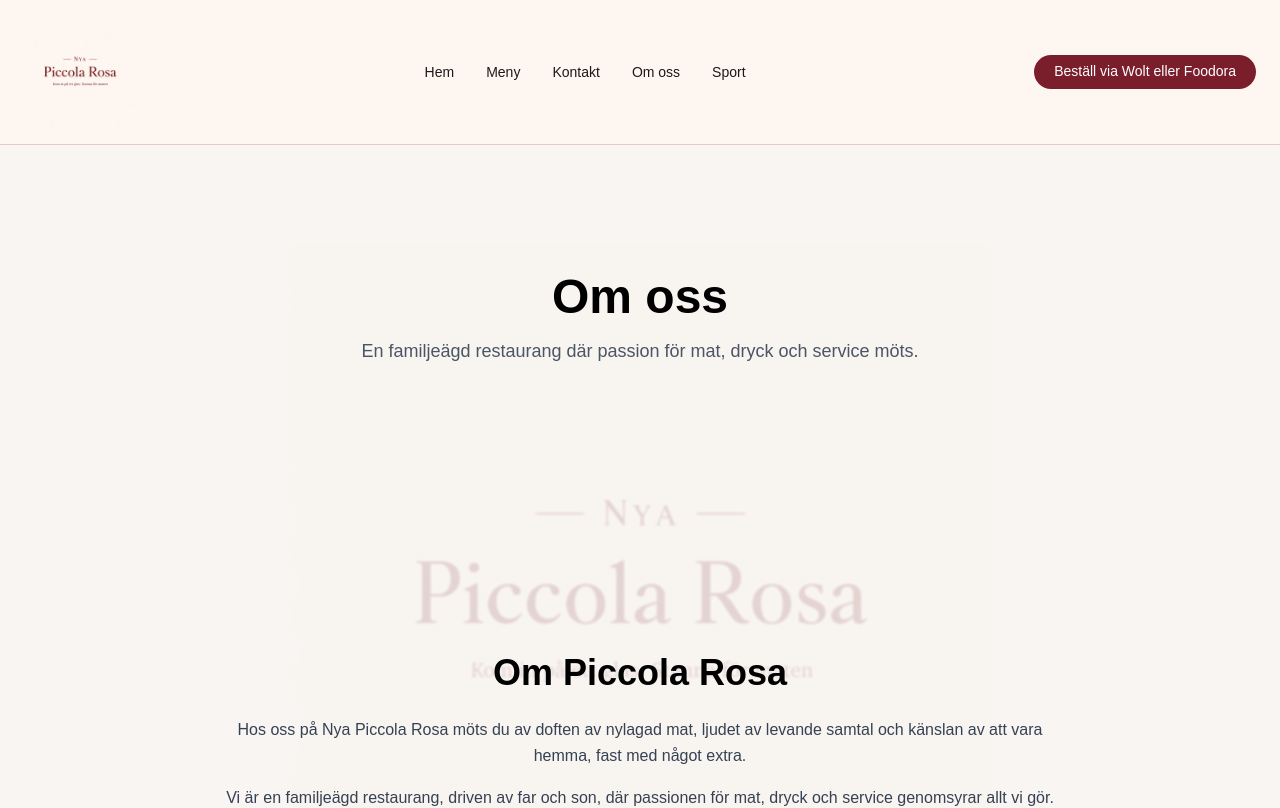
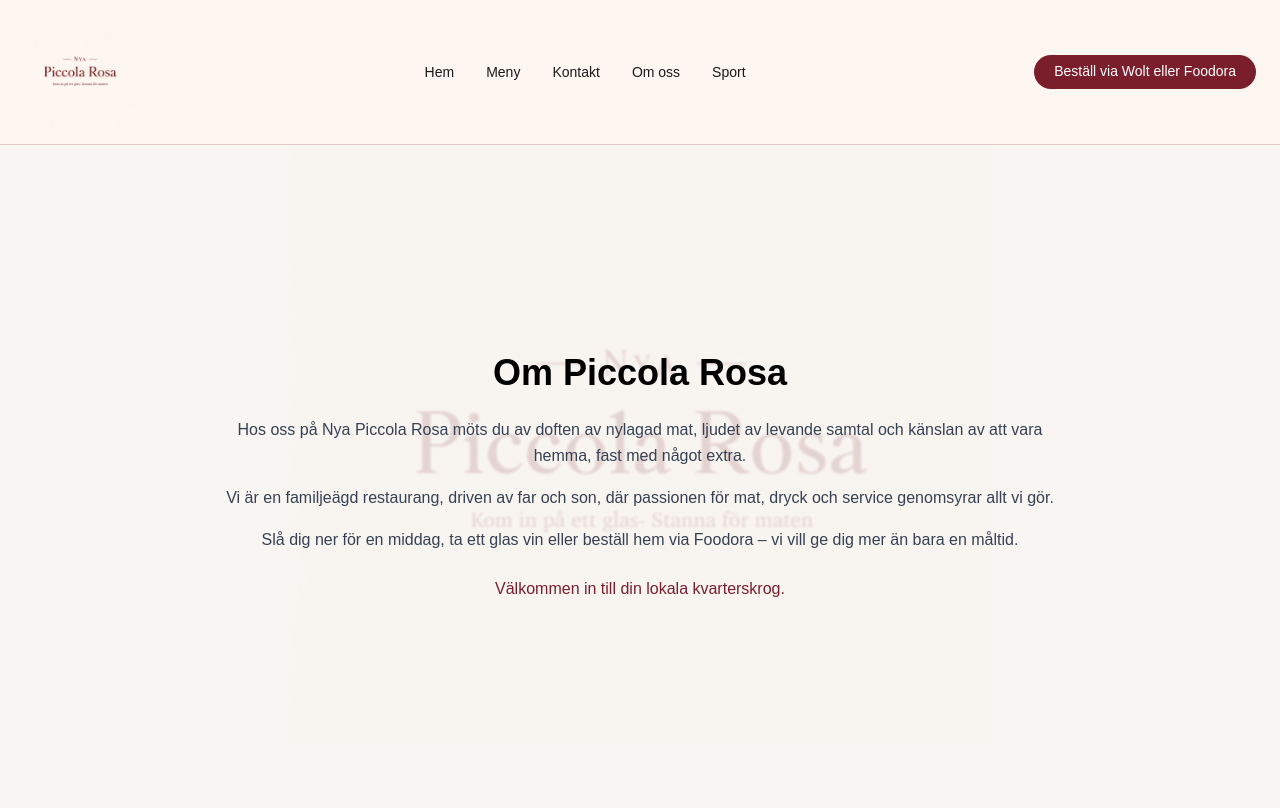
Before and after one commit to OggyOggelito/piccola-rosa-website, a Next.js app: page /om-oss in a window 1280 px wide. Shown: the top 808 px of the page. Built offline with nearby package versions, Linux system fonts and the light colour scheme.

Commit message:
Still fixing issues

```diff
--- a/src/app/om-oss/page.jsx
+++ b/src/app/om-oss/page.jsx
@@ -12,16 +12,6 @@
         />
       </div>
       <div className="relative z-10">
-        {/* Hero-like header */}
-        <section className="pt-24 md:pt-32 pb-10 md:pb-16 px-4 md:px-6 text-center max-w-4xl mx-auto">
-          <h1 className="text-4xl md:text-5xl font-semibold mb-4">
-            Om oss
-          </h1>
-          <p className="text-lg text-gray-600">
-            En familjeägd restaurang där passion för mat, dryck och service möts.
-          </p>
-        </section>
-
         {/* Existing About content */}
         <HomeAbout />
 
--- a/src/app/sections/HomeAbout.tsx
+++ b/src/app/sections/HomeAbout.tsx
@@ -1,6 +1,6 @@
 export default function HomeAbout() {
   return (
-    <section className="px-6 pt-44 md:pt-56 pb-16 max-w-4xl mx-auto text-center relative z-10">
+    <section className="px-6 pt-40 md:pt-52 pb-16 max-w-4xl mx-auto text-center relative z-10">
       <h2 className="text-3xl md:text-4xl font-semibold mb-6">
         Om Piccola Rosa
       </h2>
```
